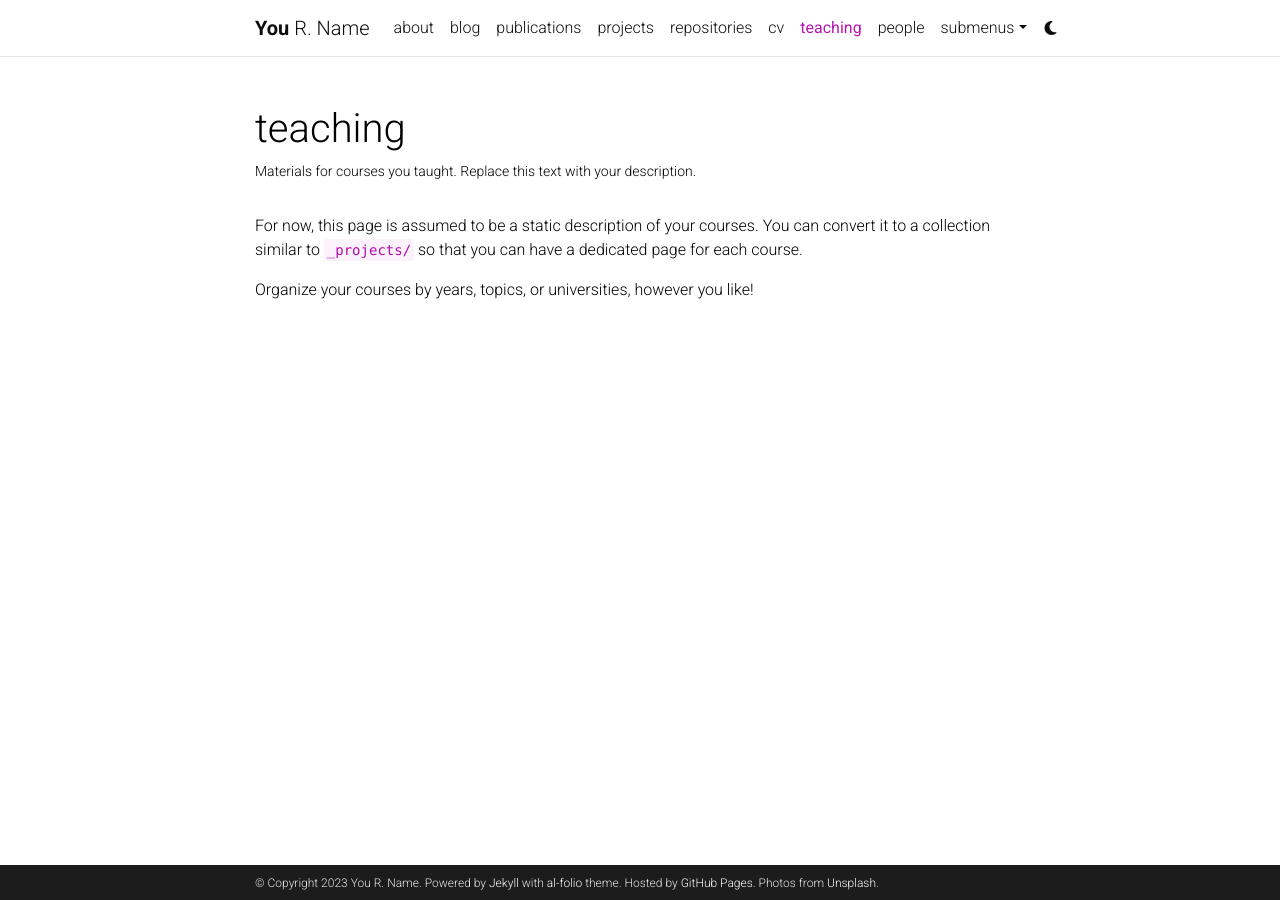
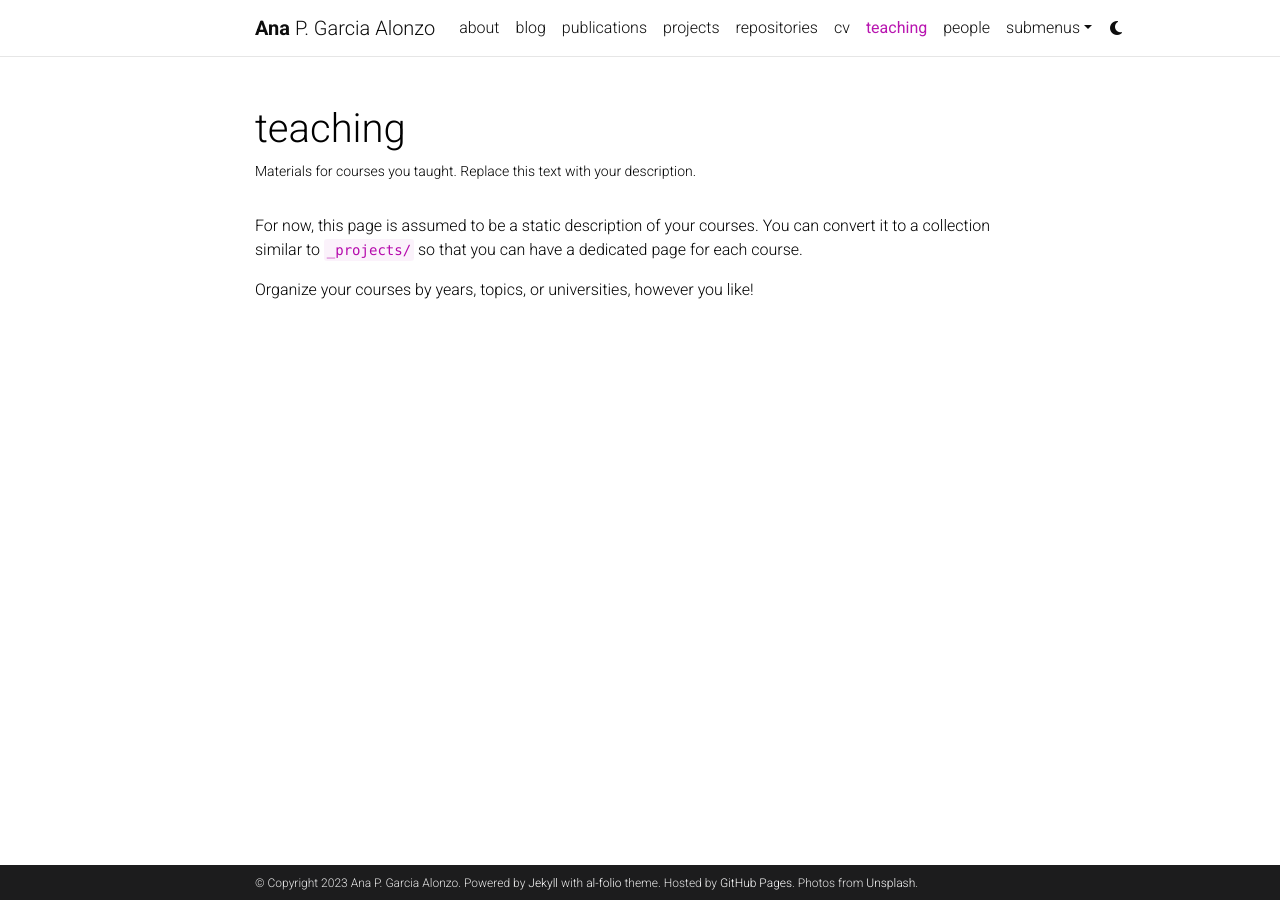
Before and after one commit to AnaG18/AnaG18.github.io, a Jekyll site: the page built from _pages/teaching.md, in a window 1280 px wide. Built offline with Jekyll 4.4.1, drawn with Linux system fonts in a browser that asks for light colours; comment, search, counter and statistics services are not loaded; a style sheet for code colours, icons or effects is not loaded.

```diff
--- a/_config.yml
+++ b/_config.yml
@@ -3,10 +3,10 @@
 # -----------------------------------------------------------------------------
 
 title: blank # the website title (if blank, full name will be used instead)
-first_name: You
-middle_name: R.
-last_name: Name
-email: you@example.com
+first_name: Ana
+middle_name: P.
+last_name: Garcia Alonzo
+email: apaola.005@gmail.com
 description: > # the ">" symbol means to ignore newlines until "footer_text:"
   A simple, whitespace theme for academics. Based on [*folio](https://github.com/bogoli/-folio) design.
 footer_text: >
@@ -18,8 +18,8 @@ keywords: jekyll, jekyll-theme, academic-website, portfolio-website  # add your
 lang: en # the language of your site (for example: en, fr, cn, ru, etc.)
 icon: ⚛️  # the emoji used as the favicon (alternatively, provide image name in /assets/img/)
 
-url: https://alshedivat.github.io # the base hostname & protocol for your site
-baseurl: /al-folio # the subpath of your site, e.g. /blog/
+url: https://anag18.github.io # the base hostname & protocol for your site
+baseurl:  # the subpath of your site, e.g. /blog/
 last_updated: false # set to true if you want to display last updated in the footer
 impressum_path:  # set to path to include impressum link in the footer, use the same path as permalink in a page, helps to conform with EU GDPR
 
```
Also changed, not shown: _pages/about_einstein.md (+8 -2 lines).
